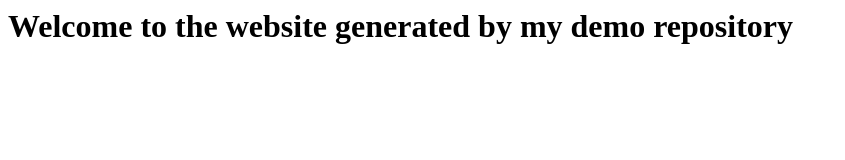
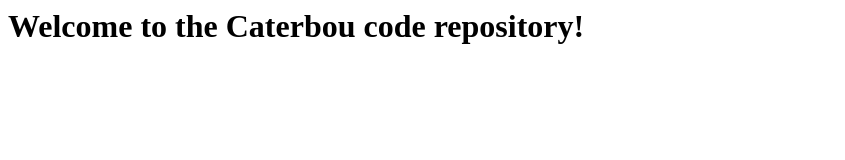
Before and after one commit to Hubbzy/Welcome-to-Hubbzy, a website: page index.html in a window 1280 px wide. Shown: the whole page, without its empty margins (0-845 px from the left). Drawn offline with Linux system fonts and the light colour scheme.

Commit message:
Update index.html

```diff
--- a/index.html
+++ b/index.html
@@ -1 +1 @@
-<h1>Welcome to the website generated by my demo repository</h1>
+<h1>Welcome to the Caterbou code repository!</h1>
```
